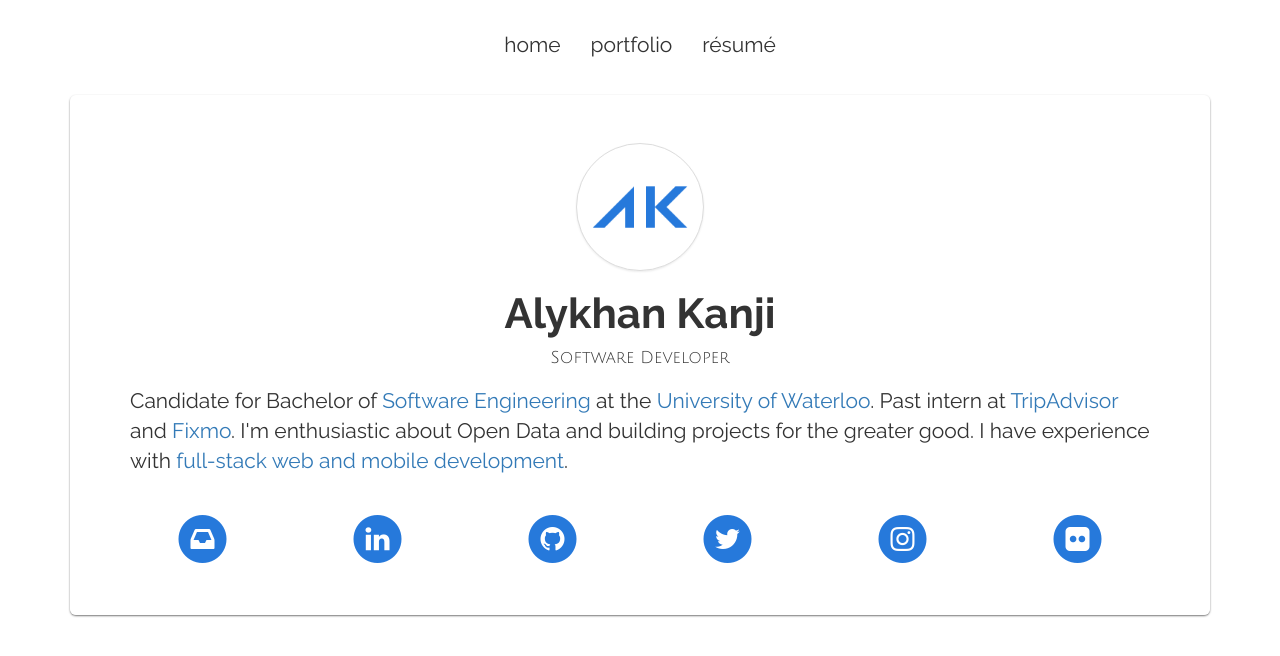
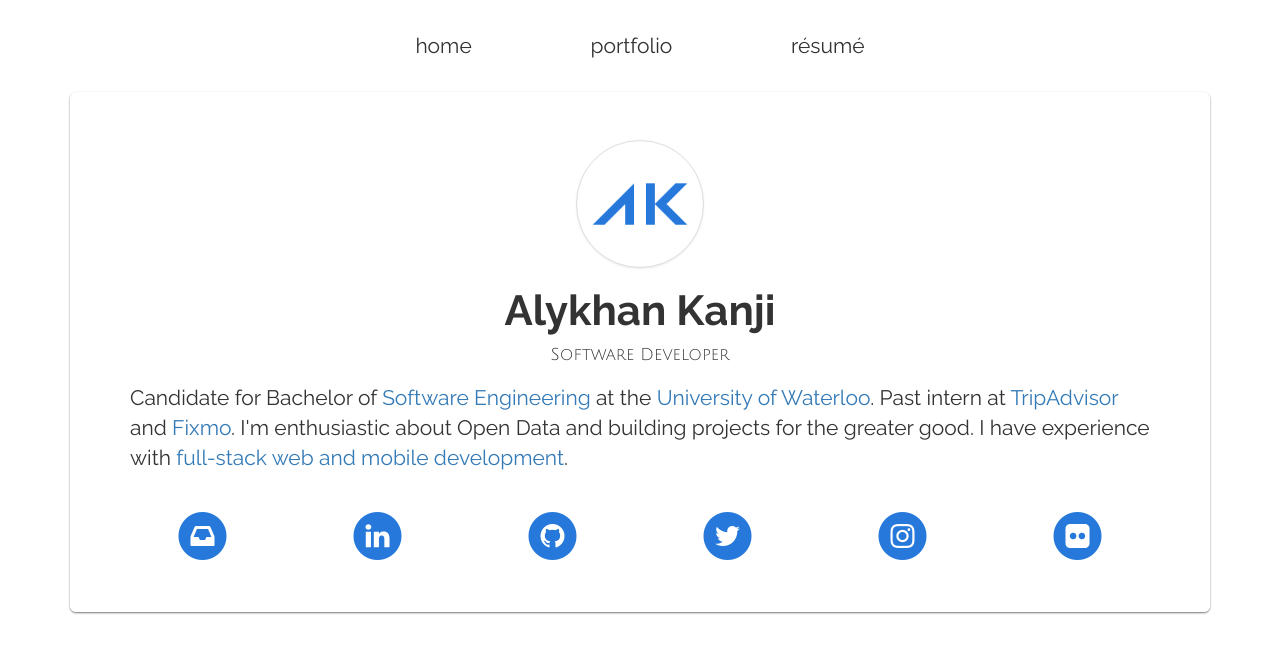
Before and after one commit to alykhank/alykhank.github.io, a Jekyll site: the page built from index.html, in a window 1280 px wide. Shown: the top 656 px of the page. Built offline with Jekyll 4.4.1, drawn with Linux system fonts in a browser that asks for light colours; nearby versions of some CDN libraries; Markdown is read by kramdown in place of the engine named in the settings; comment, search, counter and statistics services are not loaded.

Commit message:
Switch navbar to justified pills

```diff
--- a/_includes/navbar.html
+++ b/_includes/navbar.html
@@ -1,21 +1,12 @@
-<nav class="navbar navbar-default navbar-static-top" role="navigation">
-	<div class="navbar-header">
-		<button type="button" class="navbar-toggle" data-toggle="collapse" data-target=".navbar-ex1-collapse">
-		<span class="sr-only">Toggle navigation</span>
-		<span class="icon-bar"></span>
-		<span class="icon-bar"></span>
-		<span class="icon-bar"></span>
-		</button>
-		<a class="navbar-brand visible-xs" href="/">Alykhan Kanji</a>
-	</div><!-- navbar-header -->
-	<div class="collapse navbar-collapse navbar-ex1-collapse">
-		<ul class="nav navbar-nav">
+<div class="navbar-container">
+	<nav class="navbar" role="navigation">
+		<ul class="nav nav-pills nav-justified">
 			<li><a href="/" id="nav-home">Home</a></li>
 			<li><a href="portfolio" id="nav-portfolio">Portfolio</a></li>
 			<li><a href="resume/resume.pdf" target="_blank" id="nav-resume">R&eacute;sum&eacute;</a></li>
 		</ul>
-	</div><!-- navbar-collapse -->
-</nav>
+	</nav>
+</div>
 <script>
 	mixpanel.track_links("#nav-home", "Nav Link Click", {'Page': 'Home'});
 	mixpanel.track_links("#nav-portfolio", "Nav Link Click", {'Page': 'Portfolio'});
--- a/css/styles.css
+++ b/css/styles.css
@@ -2,35 +2,28 @@
 	font-family: 'Raleway', 'Helvetica Neue', Helvetica, Arial, sans-serif;
 }
 
-.navbar-brand, .subtitle {
+.subtitle {
 	font-family: 'Julius Sans One', 'Helvetica Neue', Helvetica, Arial, sans-serif;
 }
 
-.navbar {
-	margin: 20px 0;
-	box-shadow: none;
-	background: none;
-	border: none;
+.navbar-container {
+	width: 50%;
+	margin: auto;
 }
 
-.navbar .navbar-nav {
-	display: inline-block;
-	float: none;
-}
-
-.navbar .navbar-collapse {
-	text-align: center;
-}
-
-.navbar-default .navbar-nav > li > a {
+.navbar {
+	margin-top: 20px;
 	font-size: 1.5em;
-	color: #333;
 	text-transform: lowercase;
 }
 
-.navbar-default .navbar-nav > li > a:hover, .navbar-default .navbar-nav > li > a:focus {
-	color: black;
-	position: relative;
+.nav > li > a {
+	color: #333;
+}
+
+.nav > li > a:hover {
+	color: rgb(38,121,219);
+	background: none;
 	top: -1px;
 }
 
```
